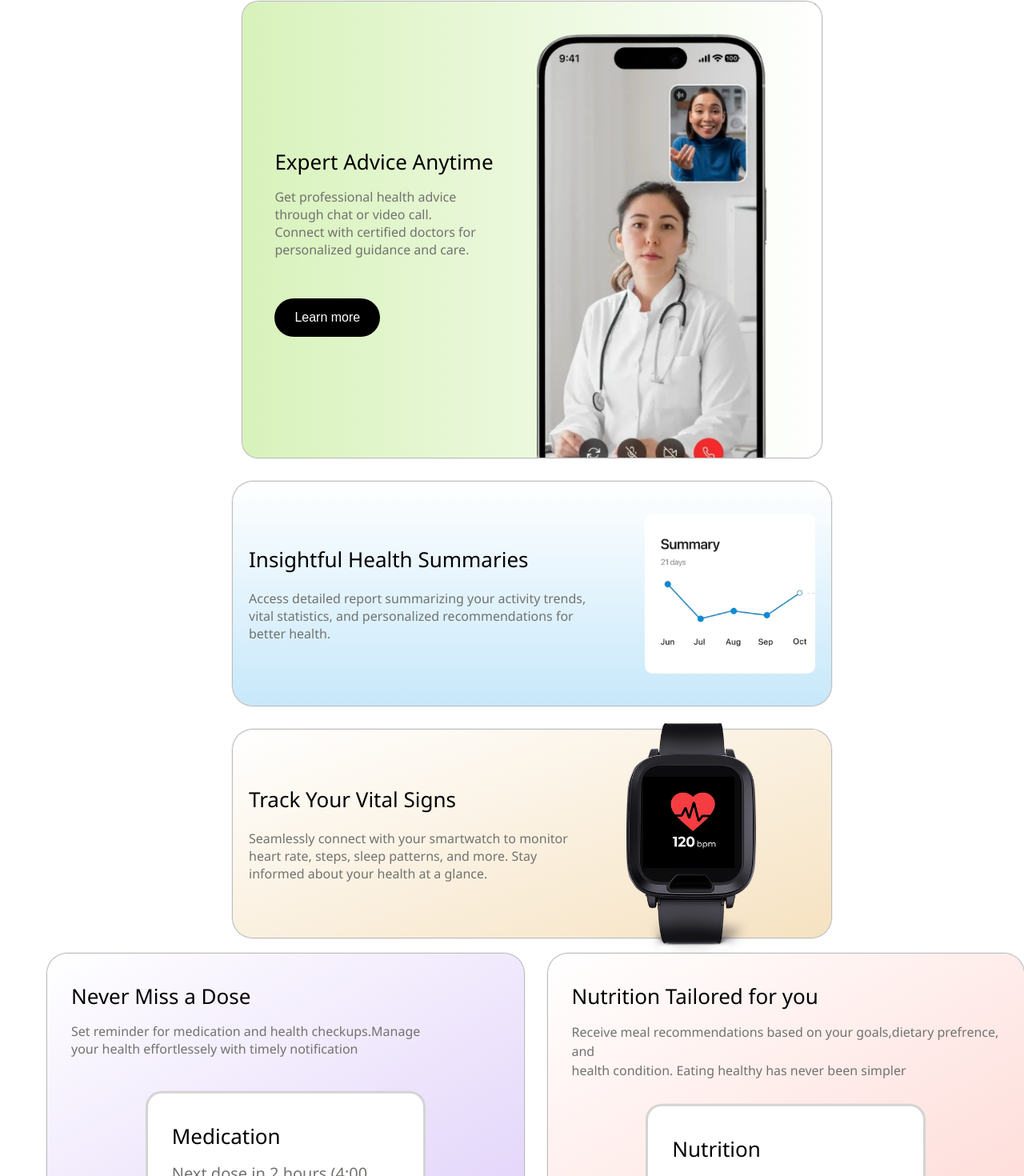
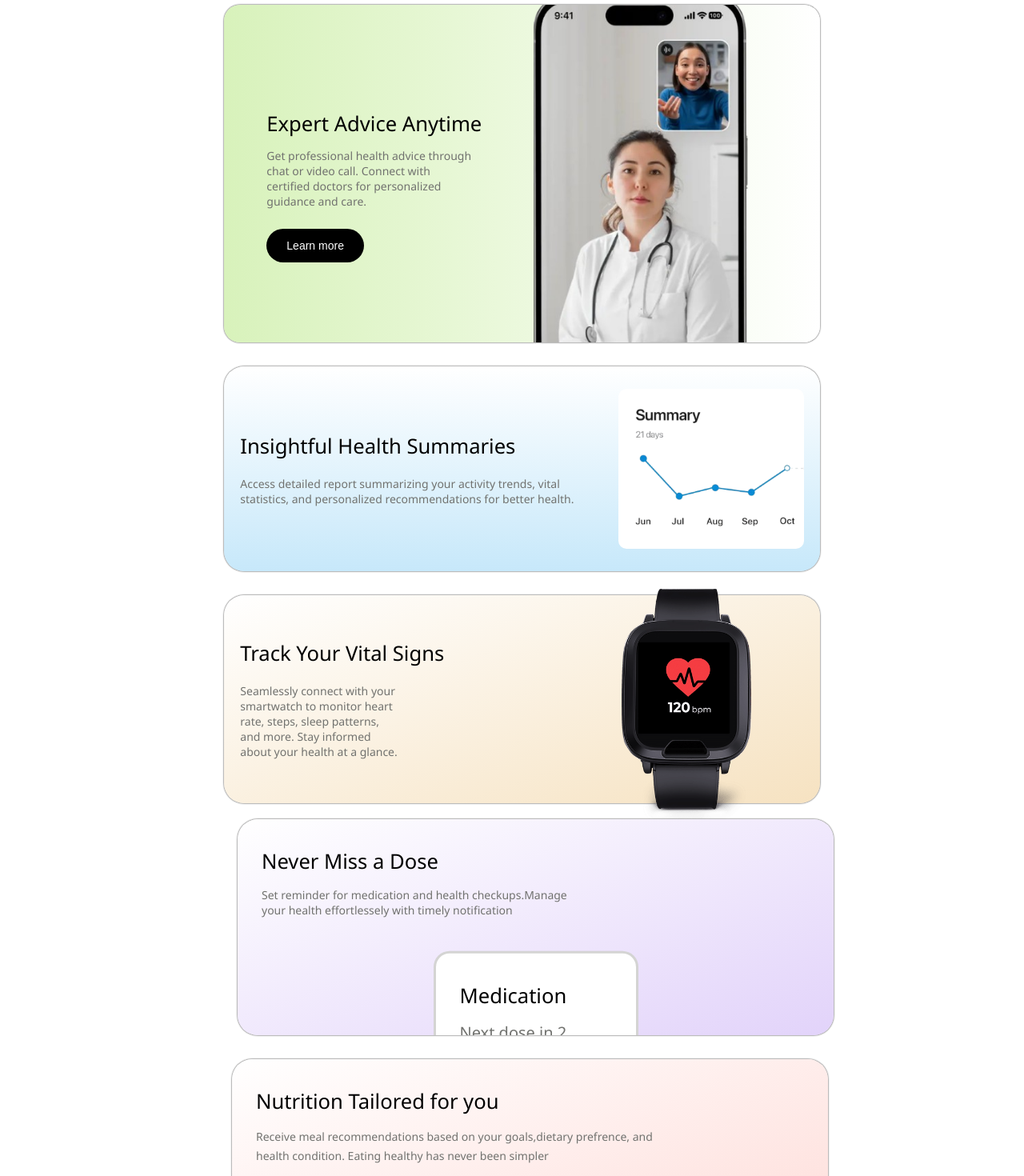
Before and after one commit to Manoj-2301/NutriCarePractice, a Next.js app: page /Choose in a window 1280 px wide. Shown: the part 396-1866 px from the top of the page at 80% size. Built offline with nearby package versions, Linux system fonts and the light colour scheme; some icons are missing.

Commit message:
responsive

```diff
--- a/src/app/(pages)/Choose/chooseStyle.scss
+++ b/src/app/(pages)/Choose/chooseStyle.scss
@@ -30,7 +30,8 @@
         }
 
         .choose_main_subpara {
-            font-size: 20px;
+            font-size: clamp(14px, 1vw, 20px);
+            padding: 10px;
             color: #71726f;
         }
     }
@@ -40,7 +41,7 @@
         justify-content: center;
         flex-wrap: wrap;
         gap: 30px;
-        margin-left: 50px;
+        margin-left: clamp(0px, 2vw, 40px);
         margin-top: 40px;
 
         .choose_card {
@@ -48,41 +49,41 @@
             justify-content: center;
             align-items: center;
             background: linear-gradient(to left, rgba(255, 255, 255, 1) 0%, rgba(216, 242, 187, 1) 100%);
-            width: fit-content;
-            height: 570px;
+            width: clamp(350px, 79vw, 745px);
+            height: clamp(200px, 33vw, 570px);
             padding: 50px 60px 20px 40px;
             overflow: hidden;
             box-shadow: 0 0 2px black;
             border-radius: 20px;
-            gap: 50px;
+            gap: clamp(10px, 5vw, 50px);
 
             .choose_card_para {
-                font-size:clamp(14px , 4vw ,  26px);
+                font-size: clamp(14px, 2vw, 26px);
                 font-weight: 500;
-                margin-bottom: 15px;
+                margin-bottom: clamp(10px, 1vw, 15px);
             }
 
             .choose_card_para_two {
-                font-size: 16px;
+                font-size: clamp(14px, 1vw, 16px);
                 font-weight: 500;
-                margin-bottom: 50px;
+                margin-bottom: clamp(20px, 2vw, 50px);
                 color: #71726f;
                 width: clamp(150px, 20vw, 300px);
             }
 
             .btn {
-                padding: 15px 25px;
+                padding: clamp(10px, 1vw, 15px) clamp(15px, 2vw, 25px);
                 border: none;
                 border-radius: 25px;
                 background-color: black;
                 color: white;
-                font-size: 16px;
+                font-size: clamp(14px, 1vw, 16px);
             }
 
             .choose_card_img {
                 position: relative;
-                width: 300px;
-                height: 550px;
+                width: clamp(200px, 30vw, 300px);
+                height: clamp(200px, 40vw, 550px);
                 top: 10px;
 
                 img {
@@ -93,9 +94,9 @@
         }
 
         .choose_card_two {
-            width: 748px;
+            width: clamp(300px, 80vw, 745px);
             padding: 20px;
-            height: 280px;
+            height: clamp(200px, 20vw, 260px);
             display: flex;
             align-items: center;
             gap: 50px;
@@ -104,13 +105,13 @@
             background: linear-gradient(to bottom, rgb(255, 255, 255) 0%, #c7e8fa);
 
             .choose_card_para {
-                font-size: 26px;
+                font-size: clamp(14px, 2vw, 26px);
                 font-weight: 500;
                 margin-bottom: 20px;
             }
 
             .choose_card_para_two {
-                font-size: 16px;
+                font-size: clamp(14px, 1vw, 16px);
                 color: #71726f;
                 font-weight: 500;
 
@@ -134,8 +135,8 @@
         .choose_card_three {
             display: flex;
             align-items: center;
-            width: 748px;
-            height: 260px;
+            width: clamp(300px, 80vw, 745px);
+            height: clamp(200px, 35vw, 260px);
             padding: 20px;
             padding-right: 300px;
             margin-top: 30px;
@@ -145,23 +146,24 @@
             background: linear-gradient(to right bottom, rgba(255, 255, 255, 1) 0%, #f6e2c1);
 
             .choose_card_para {
-                font-size: 26px;
+                font-size: clamp(14px, 2vw, 26px);
                 font-weight: 500;
                 margin-bottom: 20px;
             }
 
             .choose_card_para_two {
-                font-size: 16px;
+                font-size: clamp(14px, 1vw, 16px);
                 font-weight: 500;
                 color: #71726f;
+                width: 200px;
             }
 
             .choose_card_watchimg {
                 position: absolute;
                 top: -20px;
-                right: 20px;
-                width: 310px;
-                height: 310px;
+                right: clamp(-20px, 1vw, 20px);
+                width: clamp(200px, 40vw, 310px);
+                height: clamp(240px, 40vw, 310px);
             }
         }
 
@@ -171,13 +173,14 @@
         display: flex;
         gap: 30px;
         justify-content: center;
+        align-items: center;
         margin-top: 20px;
         margin-left: 45px;
 
         .card_second_row {
             overflow: hidden;
-            width: 745px;
-            height: 340px;
+            width: clamp(300px, 80vw, 745px);
+            height: clamp(270px, 20vw, 340px);
             border-radius: 25px;
             padding: 20px;
             padding-left: 30px;
@@ -187,7 +190,7 @@
             background: linear-gradient(to right bottom, rgba(255, 255, 255, 1) 0%, #e2d3fa);
 
             .second_card_para {
-                font-size: 26px;
+                font-size: clamp(14px, 2vw, 26px);
                 margin-top: 15px;
                 font-weight: 500;
                 margin-bottom: 15px;
@@ -197,11 +200,11 @@
                 color: #71726f;
                 font-weight: 500;
                 margin-bottom: 30px;
-                font-size: 16px;
+                font-size: clamp(14px, 1vw, 16px);
             }
 
             .second_card_inner_card {
-                width: 350px;
+                width: clamp(250px, 20vw, 350px);
                 position: absolute;
                 left: 50%;
                 transform: translate(-50%, 5%);
@@ -212,7 +215,7 @@
 
                 .second_card_parasub {
                     font-weight: 500;
-                    font-size: 20px;
+                    font-size: clamp(14px, 2vw, 20px);
                     color: #71726f;
                     margin-bottom: 10px;
                 }
@@ -225,8 +228,8 @@
         }
 
         .card_second_row_two {
-            width: 745px;
-            height: 340px;
+            width: clamp(300px, 80vw, 745px);
+            height: clamp(270px, 20vw, 340px);
             border-radius: 25px;
             padding: 20px;
             padding-left: 30px;
@@ -236,7 +239,7 @@
             background: linear-gradient(to right bottom, rgba(255, 255, 255, 1) 0%, #fedbd7);
 
             .second_card_para {
-                font-size: 26px;
+                font-size: clamp(14px, 2vw, 26px);
                 margin-top: 15px;
                 font-weight: 500;
                 margin-bottom: 15px;
@@ -246,12 +249,12 @@
                 color: #71726f;
                 font-weight: 500;
                 margin-bottom: 20px;
-                font-size: 16px;
+                font-size: clamp(14px, 1vw, 16px);
                 line-height: 24px;
             }
 
             .second_card_inner_card {
-                width: 350px;
+                width: clamp(250px, 20vw, 350px);
                 margin-bottom: 20px;
                 position: absolute;
                 left: 50%;
@@ -275,6 +278,16 @@
             }
         }
     }
+}
+
+@media only screen and (max-width:1440px) {
+    .choose_wrapper {
+        .second_card {
+            display: flex;
+            flex-direction: column;
+        }
+    }
+
 }
 
 @media only screen and (max-width:432px) {
@@ -325,7 +338,7 @@
                 align-items: center;
                 padding: 5px 10px;
                 padding-top: 20px;
-                padding-left:25px ;
+                padding-left: 25px;
                 width: 350px;
                 height: 200px;
                 margin: 0 auto;
@@ -359,6 +372,7 @@
                     height: 200PX;
                     left: -20px;
                     top: 0px;
+
                     img {
                         position: absolute;
                         object-fit: contain;
@@ -370,7 +384,7 @@
             .choose_card_two {
                 width: 350px;
                 padding: 10px;
-                padding-left:25px ;
+                padding-left: 25px;
                 height: 200px;
                 display: flex;
                 align-items: center;
@@ -416,7 +430,8 @@
                 height: 160px;
                 padding: 20px;
                 position: relative;
-                padding-left:25px ;
+                padding-left: 25px;
+
                 .choose_card_para {
                     font-size: 14px;
                     margin-bottom: 5px;
--- a/src/app/(pages)/Home/page.js
+++ b/src/app/(pages)/Home/page.js
@@ -8,12 +8,12 @@ import Image from 'next/image';
 const page = () => {
   return (
     <div className='main_Content'>
-      <div data-aos="fade-up" className='main_wrapper'>
+      <div data-aos="fade-up" className='main_wrapper' >
         <div className='main_btn'>
           <CustomButton
             text={"WHY CHOOSE HEALTH CARE"}
             style={{
-              tb_button: "btn",
+              tb_button: "btan",
               tb_icon: "icon",
               btn_text: "text",
               displaybtn: "displaybtn",
--- a/src/app/globals.css
+++ b/src/app/globals.css
@@ -3,11 +3,11 @@ html,
 body {
   max-width: 100vw;
   overflow-x: hidden;
+  box-sizing: border-box;
 }
 
 body {
   font-family:'Segoe UI', Tahoma, Geneva, Verdana, sans-serif;
-  /* font-family: 'Gill Sans', 'Gill Sans MT', Calibri, 'Trebuchet MS', sans-serif; */
   -webkit-font-smoothing: antialiased;
   -moz-osx-font-smoothing: grayscale;
 }
```
Also changed, not shown: src/app/(pages)/Home/homeStyle.scss (+11 -18 lines).
